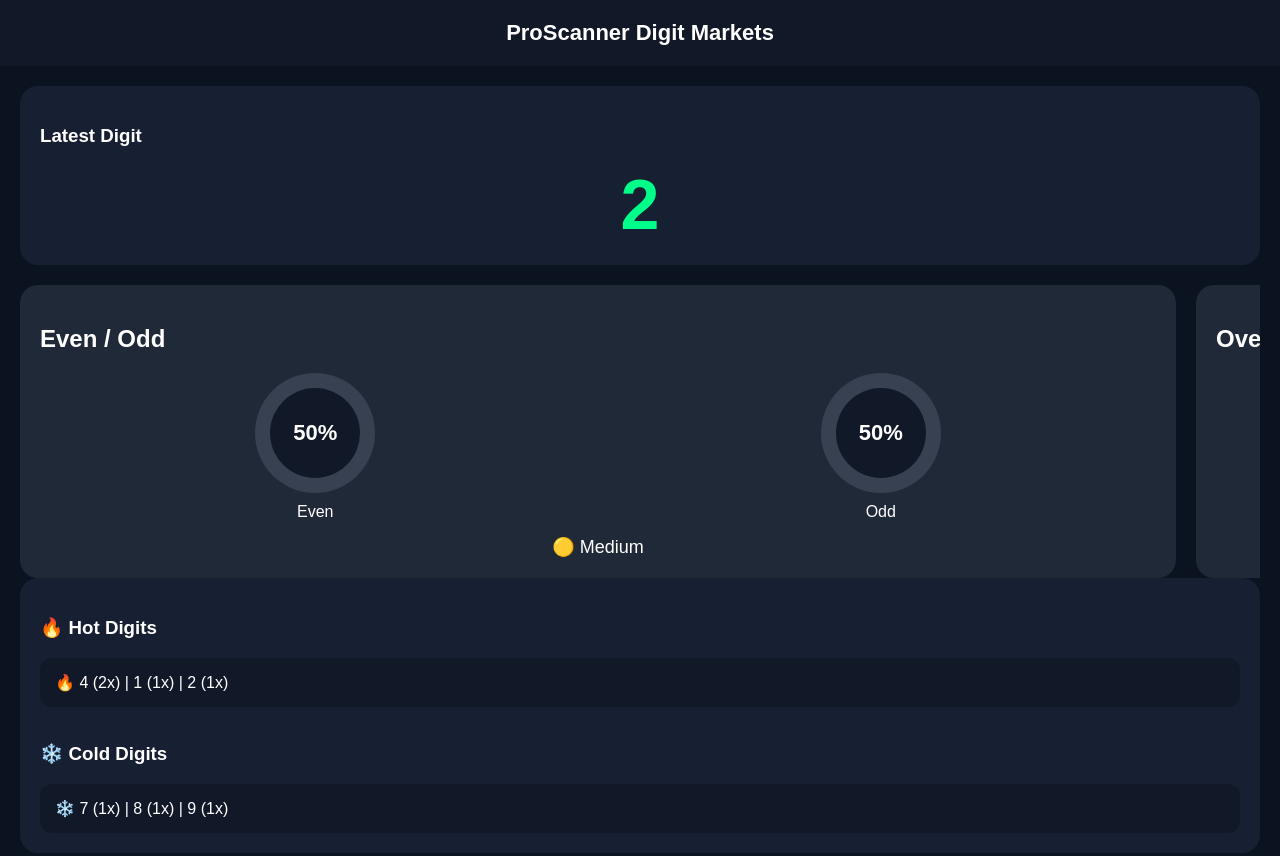
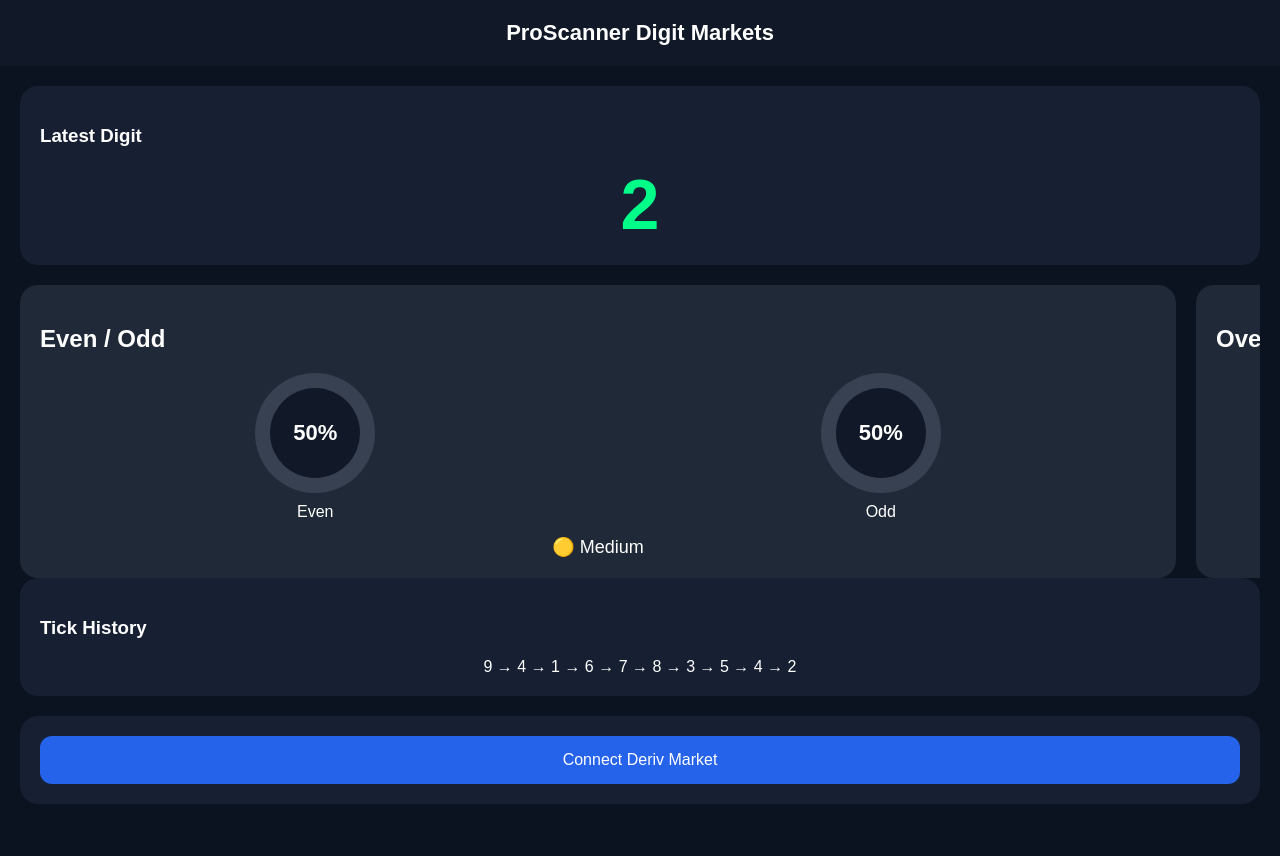
Before and after one commit to Rugara123/Proscanner.com, a plain HTML site: page markets.html in a window 1280 px wide. Shown: the top 856 px of the page. Drawn offline with Linux system fonts and the light colour scheme.

Commit message:
Enhance layout and styling of markets page
Added new styles for analysis cards and meters, improved layout with flexbox, and updated HTML structure for better readability.

```diff
--- a/markets.html
+++ b/markets.html
@@ -22,9 +22,9 @@ body{
 header{
     background:#111827;
     padding:20px;
+    text-align:center;
     font-size:22px;
     font-weight:bold;
-    text-align:center;
 }
 
 
@@ -34,37 +34,52 @@ header{
 
 
 .card{
+
     background:#172033;
+
     padding:20px;
+
     border-radius:18px;
+
     margin-bottom:20px;
+
 }
+
 
 
 .analysis-slider{
 
     display:flex;
+
     overflow-x:auto;
+
     gap:20px;
 
 }
 
 
+
 .analysis-card{
 
     min-width:90%;
+
     background:#1f2937;
+
     padding:20px;
+
     border-radius:18px;
 
 }
 
 
 
+
 .circle-row{
 
     display:flex;
+
     justify-content:space-around;
+
     gap:15px;
 
 }
@@ -74,6 +89,7 @@ header{
 .meter{
 
     width:120px;
+
     height:120px;
 
     border-radius:50%;
@@ -81,10 +97,10 @@ header{
     background:#374151;
 
     display:flex;
+
     align-items:center;
+
     justify-content:center;
-
-    position:relative;
 
 }
 
@@ -93,26 +109,32 @@ header{
 .inner{
 
     width:90px;
+
     height:90px;
+
+    background:#111827;
 
     border-radius:50%;
 
-    background:#111827;
+    display:flex;
 
-    display:flex;
     align-items:center;
+
     justify-content:center;
 
     font-size:22px;
+
     font-weight:bold;
 
 }
 
 
 
+
 .label{
 
     text-align:center;
+
     margin-top:10px;
 
 }
@@ -122,7 +144,9 @@ header{
 .confidence{
 
     text-align:center;
+
     margin-top:15px;
+
     font-size:18px;
 
 }
@@ -132,19 +156,50 @@ header{
 .digit{
 
     text-align:center;
+
     font-size:70px;
+
+    font-weight:bold;
+
     color:#00ff88;
-    font-weight:bold;
 
 }
 
 
 
-.box{
+.tick-container{
 
-    background:#111827;
-    padding:15px;
-    border-radius:12px;
+    display:flex;
+
+    flex-wrap:wrap;
+
+    gap:10px;
+
+    justify-content:center;
+
+}
+
+
+
+.tick{
+
+    width:42px;
+
+    height:42px;
+
+    border-radius:50%;
+
+    display:flex;
+
+    align-items:center;
+
+    justify-content:center;
+
+    font-weight:bold;
+
+    font-size:18px;
+
+    background:#2563eb;
 
 }
 
@@ -153,12 +208,15 @@ header{
 button{
 
     width:100%;
+
     padding:15px;
 
     border:none;
+
     border-radius:12px;
 
     background:#2563eb;
+
     color:white;
 
     font-size:16px;
@@ -175,8 +233,11 @@ button{
 
 
 <header>
+
 ProScanner Digit Markets
+
 </header>
+
 
 
 <div class="container">
@@ -184,27 +245,37 @@ ProScanner Digit Markets
 
 <div class="card">
 
+
 <h3>Latest Digit</h3>
 
+
 <div class="digit" id="latestDigit">
+
 7
+
 </div>
 
+
 </div>
+
 
 
 <div class="analysis-slider">
 
 
+
 <div class="analysis-card">
 
+
 <h2>Even / Odd</h2>
+
 
 
 <div class="circle-row">
 
 
 <div>
+
 
 <div class="meter" id="evenMeter">
 
@@ -214,14 +285,18 @@ ProScanner Digit Markets
 
 </div>
 
+
 <div class="label">
 Even
 </div>
 
+
 </div>
 
 
+
 <div>
+
 
 <div class="meter" id="oddMeter">
 
@@ -231,9 +306,11 @@ Even
 
 </div>
 
+
 <div class="label">
 Odd
 </div>
+
 
 </div>
 
@@ -242,15 +319,19 @@ Odd
 
 
 <div class="confidence" id="evenConfidence">
+
 Analyzing...
+
 </div>
 
 
-</div>
+    </div>
 
 <div class="analysis-card">
 
+
 <h2>Over / Under</h2>
+
 
 
 <div class="circle-row">
@@ -298,43 +379,25 @@ Under 5
 </div>
 
 
+
 </div>
 
 
+
 <div class="confidence" id="overConfidence">
+
 Analyzing...
+
 </div>
 
-
-</div>
 
 
 </div>
 
 
 
-<div class="card">
-
-
-<h3>🔥 Hot Digits</h3>
-
-<div class="box" id="hotDigits">
-Analyzing...
 </div>
 
-
-
-<br>
-
-
-<h3>❄️ Cold Digits</h3>
-
-<div class="box" id="coldDigits">
-Analyzing...
-</div>
-
-
-</div>
 
 
 
@@ -345,9 +408,7 @@ Analyzing...
 <h3>Tick History</h3>
 
 
-<div class="box" id="tickHistory">
-
-7 → 2 → 9 → 4 → 1
+<div class="tick-container" id="tickHistory">
 
 </div>
 
@@ -357,17 +418,25 @@ Analyzing...
 
 
 
+
 <div class="card">
 
+
 <button>
+
 Connect Deriv Market
+
 </button>
+
 
 </div>
 
 
 
+
+
 </div>
+
 
 
 <script src="analysis.js"></script>
@@ -375,4 +444,5 @@ Connect Deriv Market
 
 </body>
 
+
 </html>
```
